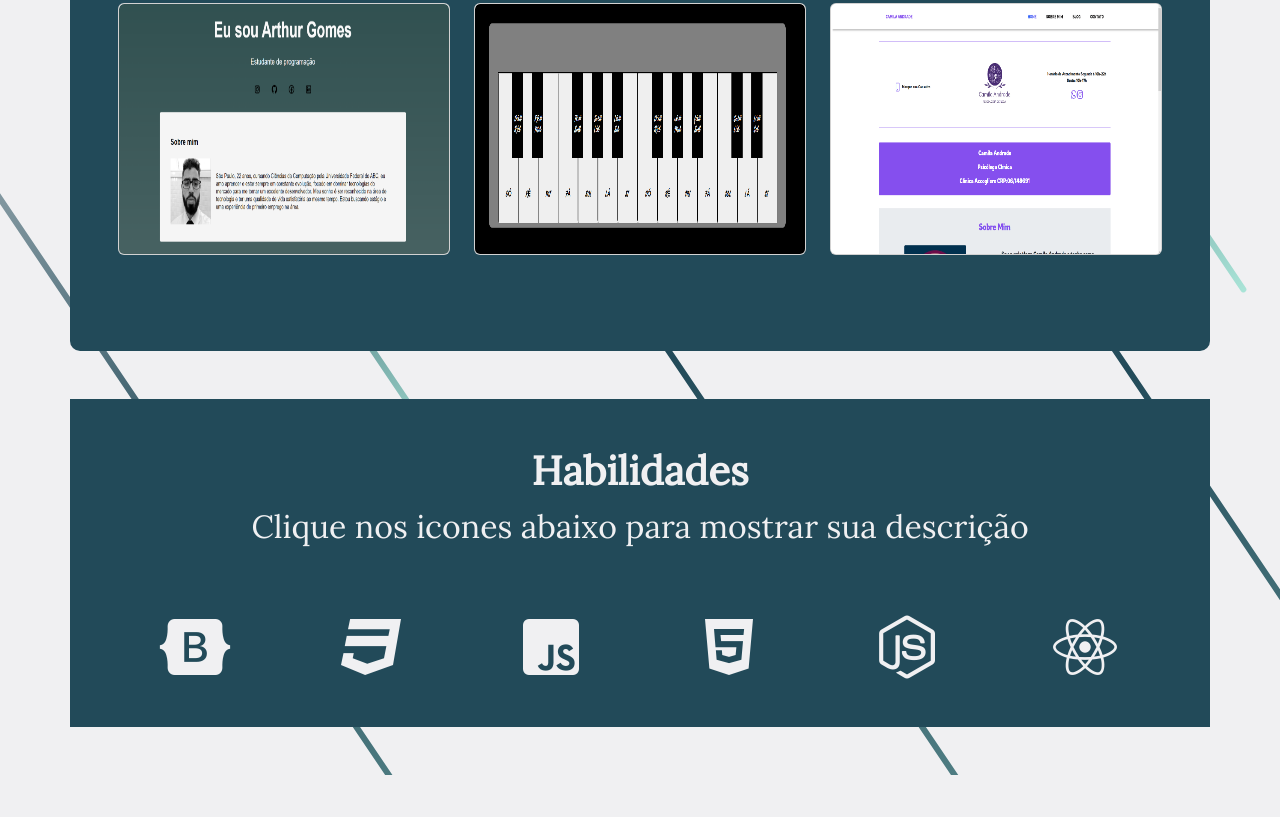
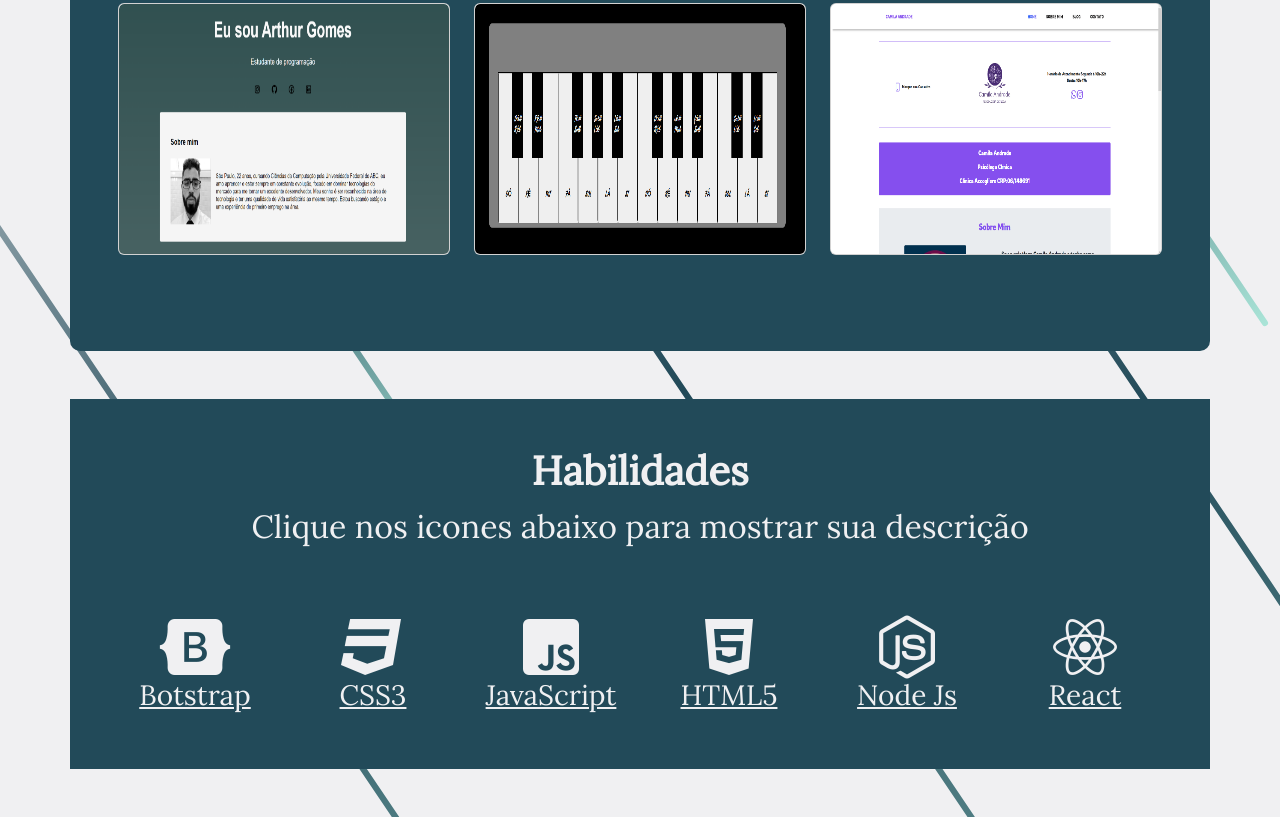
Before and after one commit to Arttutu/Boostrap-Sass-Meu-Site, a website: page index.html in a window 1280 px wide. Shown: the part 1646-2463 px from the top of the page. Before the commit the page ends 2421 px from the top, so only its background shows below. Drawn offline with nearby package versions, Linux system fonts and the light colour scheme.

Commit message:
habilidades-nome

```diff
--- a/index.html
+++ b/index.html
@@ -263,24 +263,50 @@
         </div>
         <div class="row text-center">
 
-              <div class="col-lg-2 col-md-4 col-sm-12 mt-5">
-                  <a href="#"> <i class="fa-brands fa-bootstrap  fa-4x"></i></a>
+              <div class="col-lg-2 col-md-4 col-sm mt-5">
+                  <a href="#"> <i class="icone fa-brands fa-bootstrap  fa-4x"></i>
+                  <h3>Botstrap</h3></a>
               </div>
-                 <div class="col-lg-2 col-md-4 col-sm-12  mt-5">
-                  <a href="#"> <i class="fa-brands fa-css3  fa-4x"></i></a>
+                 <div class="col-lg-2 col-md-4 col-sm  mt-5">
+                  <a href="#"> <i class="fa-brands fa-css3  fa-4x"></i>
+                  <h3>CSS3</h3></a>
               </div>
-                 <div class="col-lg-2 col-md-4 col-sm-12  mt-5">
-                  <a href="#"> <i class="fa-brands fa-js-square  fa-4x"></i></a>
+                 <div class="col-lg-2 col-md-4 col-sm  mt-5">
+                  <a href="#"> <i class="fa-brands fa-js-square  fa-4x"></i>
+                  <h3>JavaScript</h3></a>
               </div>
-                 <div class="col-lg-2 col-md-4 col-sm-12  mt-5">
-                  <a href="#"> <i class="fa-brands fa-html5 fa-4x"></i></a>
+                 <div class="col-lg-2 col-md-4 col-sm mt-5">
+                  <a href="#"> <i class="fa-brands fa-html5 fa-4x"></i>
+                  <h3>HTML5</h3></a>
               </div>
-                 <div class="col-lg-2 col-md-4 col-sm-12  mt-5">
-                  <a href="#"> <i class="fa-brands fa-node-js  fa-4x"></i></a>
+                 <div class="col-lg-2 col-md-4 col-sm  mt-5">
+                  <a href="#"> <i class="fa-brands fa-node-js  fa-4x"></i>
+                  <h3>Node Js</h3></a>
               </div>
-                 <div class="col-lg-2 col-md-4 col-sm-12  mt-5">
-                  <a href="#"> <i class="fa-brands fa-react  fa-4x"></i></a>
+                 <div class="col-lg-2 col-md-4 col-sm  mt-5">
+                  <a href="#"> <i class="fa-brands fa-react  fa-4x"></i>
+                  <h3>React</h3></a>
               </div>
+        </div>
+        <div class="row text-center">
+          <div class="col descricao">
+            <p> descricao 1</p>
+          </div>
+          <div class="col descricao">
+            <p> descricao 2</p>
+          </div>
+          <div class="col descricao">
+            <p> descricao 3</p>
+          </div>
+          <div class="col descricao">
+            <p> descricao 4</p>
+          </div>
+          <div class="col descricao">
+            <p> descricao 5</p>
+          </div>
+          <div class="col descricao">
+            <p> descricao 6</p>
+          </div>
         </div>
       </div>
     </section>
--- a/js/animacao-sections.js
+++ b/js/animacao-sections.js
@@ -10,4 +10,7 @@ $(document).ready(function () {
       }
     })
   })
+  $(".icones").hover(function () {
+    $(this).siblings(".descricao").toggle()
+  })
 })
--- a/scss/sections/_habilidades.scss
+++ b/scss/sections/_habilidades.scss
@@ -5,4 +5,9 @@
   h2 {
     font-weight: bolder;
   }
+  .row {
+    .descricao {
+      display: none;
+    }
+  }
 }
```
Also changed, not shown: scss/style.css, 1 other file.
